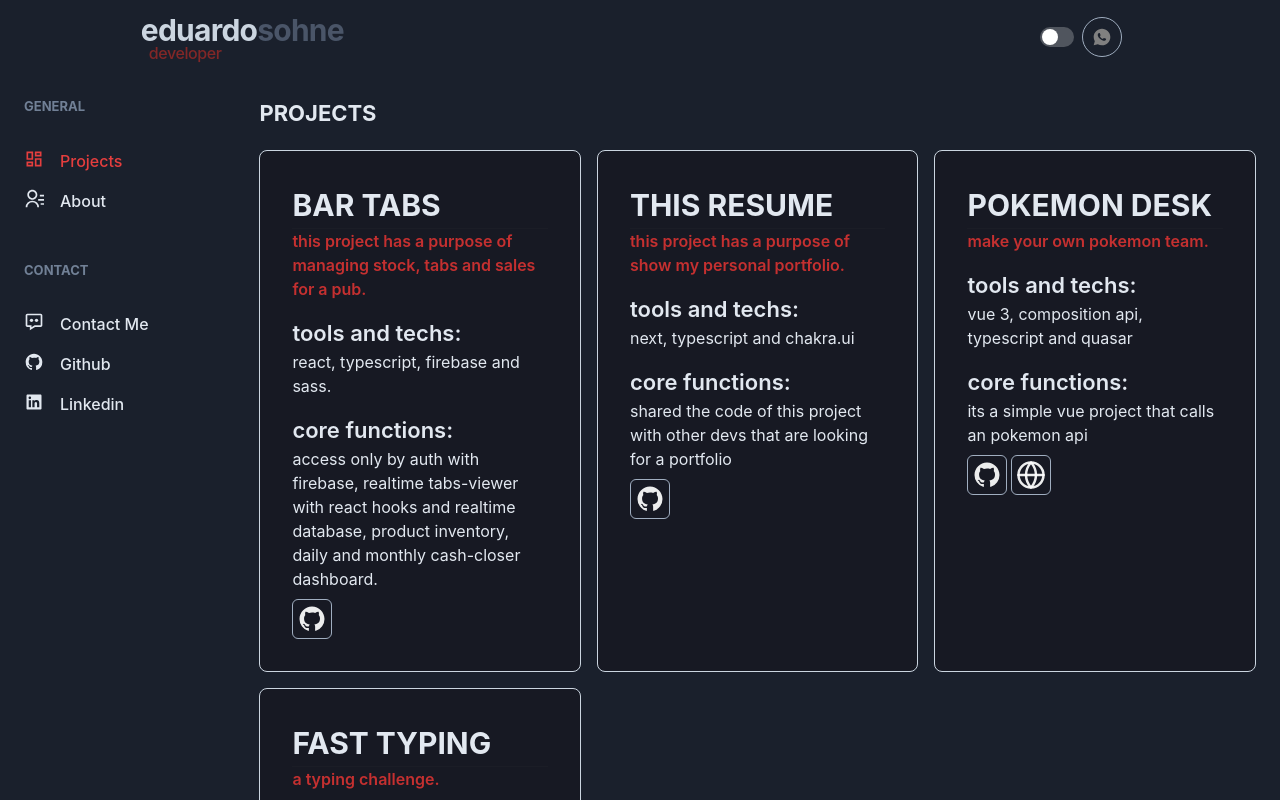
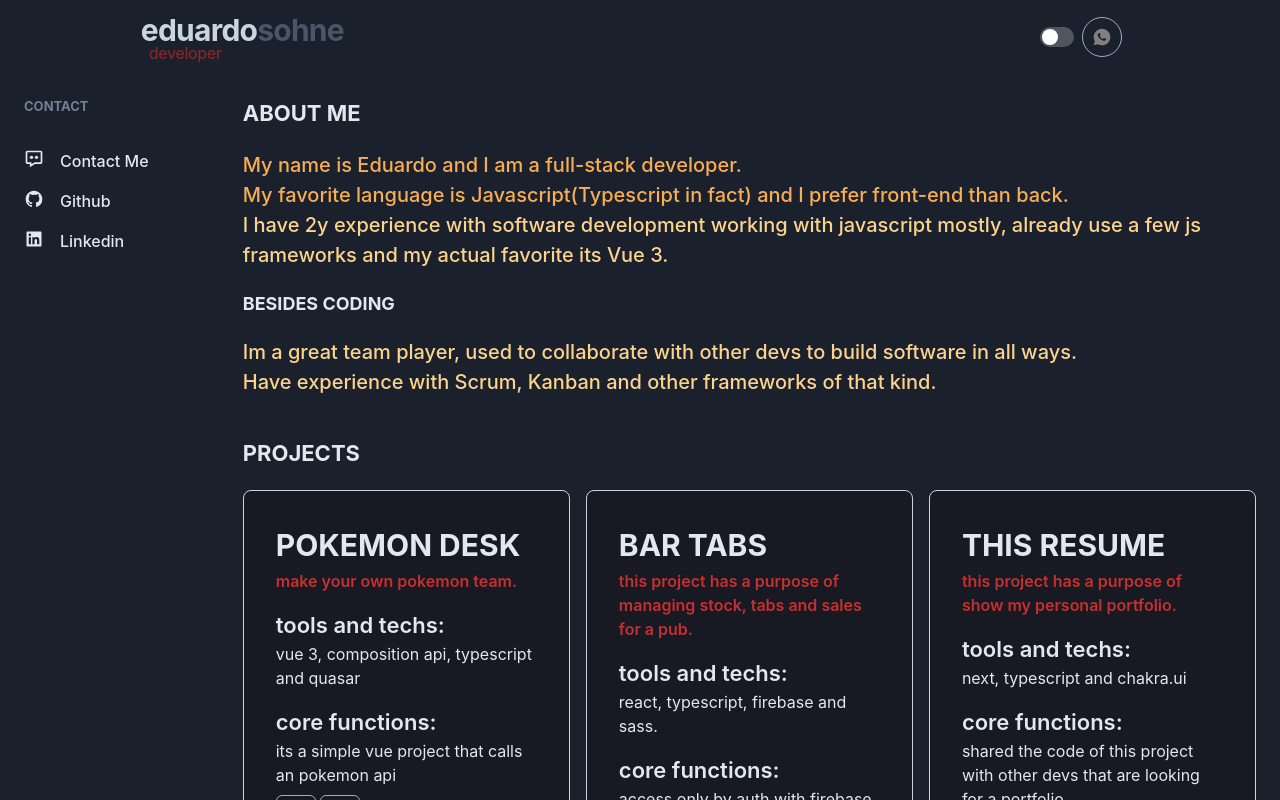
Before and after one commit to dudusohne/nextresume, a Next.js app: page /home in a window 1280 px wide. Shown: the top 800 px of the page. Built offline with nearby package versions, Linux system fonts and the light colour scheme.

Commit message:
update home page

```diff
--- a/src/components/Sidebar/SidebarNav.tsx
+++ b/src/components/Sidebar/SidebarNav.tsx
@@ -12,14 +12,14 @@
 export function SidebarNav() {
   return (
     <Stack spacing="12" align="flex-start" zIndex={10}>
-      <NavSection title="GENERAL">
+      {/* <NavSection title="GENERAL">
         <NavLink icon={RiDashboardLine} href="/home">
           Projects
         </NavLink>
         <NavLink icon={RiContactsLine} href="/about">
           About
         </NavLink>
-      </NavSection>
+      </NavSection> */}
 
       <NavSection title="CONTACT">
         <NavLink icon={BiMessageDots} href="/contact">
--- a/src/pages/home.tsx
+++ b/src/pages/home.tsx
@@ -5,7 +5,6 @@
   IconButton,
   useColorModeValue,
   Link,
-  useBreakpointValue,
 } from "@chakra-ui/react";
 import { Header } from "../components/Header";
 import { Sidebar } from "../components/Sidebar";
@@ -19,17 +18,10 @@
 import { GrMysql } from "react-icons/gr";
 import { SiJavascript, SiTypescript } from "react-icons/si";
 
-import { Parallax, ParallaxLayer } from "@react-spring/parallax";
-
 export default function Home() {
   const color = useColorModeValue("gray.800", "gray.200");
-
-  const stripe = useColorModeValue("gray.400", "gray.600");
-
-  const isWideVersion = useBreakpointValue({
-    base: false,
-    lg: true,
-  })
+  const textColor = useColorModeValue("gray.500", "orange.300");
+  const textColorTwo = useColorModeValue("gray.600", "orange.200");
 
   return (
     <Flex direction="column" h="100vh" align="center">
@@ -38,24 +30,59 @@
         <Sidebar />
         <Flex flexDirection="column">
 
+          <Flex flexDirection="column">
+            <Flex flexDirection="column">
+              <Text
+                as="span"
+                fontSize={22}
+                fontWeight="bold"
+                color={color}
+                mb="5"
+              >
+                ABOUT ME
+              </Text>
+              <Text as="span"
+                fontSize={20}
+                fontWeight="medium"
+                color={textColor}
+              >
+                My name is Eduardo and I am a full-stack developer. <br></br>My favorite language is Javascript(Typescript in fact) and I prefer front-end than back.
+              </Text>
+              <Text as="span"
+                fontSize={20}
+                fontWeight="medium"
+                color={textColorTwo}
+              >
+                I have 2y experience with software development working with javascript mostly, already use a few js frameworks and my actual favorite its Vue 3.
+              </Text>
+            </Flex>
+            <Flex flexDirection="column" mt="5">
+              <Text
+                as="span"
+                fontSize={18}
+                fontWeight="bold"
+                color={color}
+                mb="5"
+              >
+                BESIDES CODING
+              </Text>
+              <Text as="span"
+                fontSize={20}
+                fontWeight="medium"
+                color={textColorTwo}
+              >
+                Im a great team player, used to collaborate with other devs to build software in all ways. <br></br>
+                Have experience with Scrum, Kanban and other frameworks of that kind.
+              </Text>
 
-          {/* // <Parallax pages={1.5} style={{ top: '0', left: '0' }}>
-            //   <ParallaxLayer
-            //     offset={0}
-            //     speed={1}
-            //     style={{
-            //       display: 'flex', flexDirection: 'column', justifyContent: 'center', alignItems: 'center'
-            //     }}>
-            //   </ParallaxLayer> */}
-
-
-          <Flex flexDirection="column">
+            </Flex>
             <Text
               as="span"
               fontSize={22}
               fontWeight="bold"
               color={color}
               mb="5"
+              mt="10"
             >
               PROJECTS
             </Text>
@@ -66,6 +93,50 @@
               align="flex-start"
               columns={3}
             >
+              <ProjectBox
+                title="POKEMON DESK"
+                subtitle="make your own pokemon team."
+                tools="vue 3, composition api, typescript and quasar"
+                description="its a simple vue project that calls an pokemon api"
+              >
+                <Link
+                  href="https://github.com/dudusohne/pokemon-desk-team"
+                  target="_blank"
+                >
+                  <IconButton
+                    variant="outline"
+                    borderColor="gray.400"
+                    aria-label="Call Sage"
+                    fontSize={30}
+                    icon={<RiGithubFill color={color} />}
+                    _hover={{
+                      background: "red.500",
+                      color: "black.500",
+                      borderColor: "black",
+                      fontColor: "black",
+                    }}
+                  />
+                </Link>
+                <Link
+                  href="https://pokemon-desk-team.vercel.app/"
+                  target="_blank"
+                  ml="1"
+                >
+                  <IconButton
+                    variant="outline"
+                    borderColor="gray.400"
+                    aria-label="Call Sage"
+                    fontSize={30}
+                    icon={<FiGlobe color={color} />}
+                    _hover={{
+                      background: "red.500",
+                      color: "black.500",
+                      borderColor: "black",
+                      fontColor: "black",
+                    }}
+                  />
+                </Link>
+              </ProjectBox>
               <ProjectBox
                 title="BAR TABS"
                 subtitle="this project has a purpose of managing stock, tabs and sales for a pub."
@@ -109,50 +180,6 @@
                     aria-label="Call Sage"
                     fontSize={30}
                     icon={<RiGithubFill color={color} />}
-                    _hover={{
-                      background: "red.500",
-                      color: "black.500",
-                      borderColor: "black",
-                      fontColor: "black",
-                    }}
-                  />
-                </Link>
-              </ProjectBox>
-              <ProjectBox
-                title="POKEMON DESK"
-                subtitle="make your own pokemon team."
-                tools="vue 3, composition api, typescript and quasar"
-                description="its a simple vue project that calls an pokemon api"
-              >
-                <Link
-                  href="https://github.com/dudusohne/pokemon-desk-team"
-                  target="_blank"
-                >
-                  <IconButton
-                    variant="outline"
-                    borderColor="gray.400"
-                    aria-label="Call Sage"
-                    fontSize={30}
-                    icon={<RiGithubFill color={color} />}
-                    _hover={{
-                      background: "red.500",
-                      color: "black.500",
-                      borderColor: "black",
-                      fontColor: "black",
-                    }}
-                  />
-                </Link>
-                <Link
-                  href="https://pokemon-desk-team.vercel.app/"
-                  target="_blank"
-                  ml="1"
-                >
-                  <IconButton
-                    variant="outline"
-                    borderColor="gray.400"
-                    aria-label="Call Sage"
-                    fontSize={30}
-                    icon={<FiGlobe color={color} />}
                     _hover={{
                       background: "red.500",
                       color: "black.500",
@@ -208,16 +235,7 @@
               </ProjectBox>
             </SimpleGrid>
           </Flex>
-          {/* <ParallaxLayer offset={0.7} speed={3} style={{ backgroundColor: '#151924', height: '10vh', zIndex: -1 }} /><ParallaxLayer offset={0.9} speed={4} style={{ backgroundColor: '#f3ba65', height: '20vh' }} /><ParallaxLayer
-                  offset={0.6}
-                  speed={0.5}
-                  style={{
-                    display: 'flex',
-                    justifyContent: 'center',
-                    alignItems: 'center',
-                    color: 'white',
-                  }}>
-                </ParallaxLayer> */}
+
           <Flex flexDirection="column" mt="10">
             <Text
               as="span"
```
